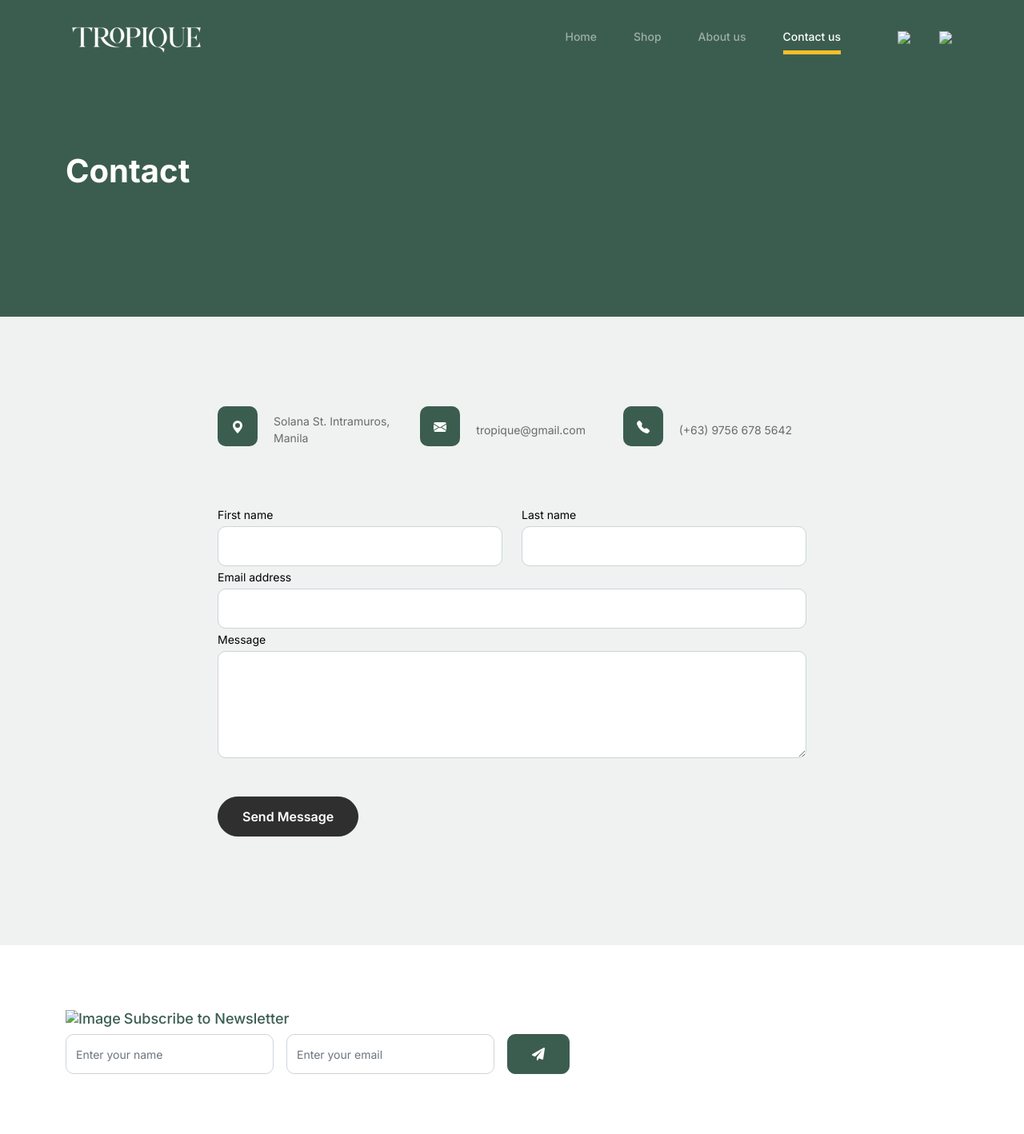
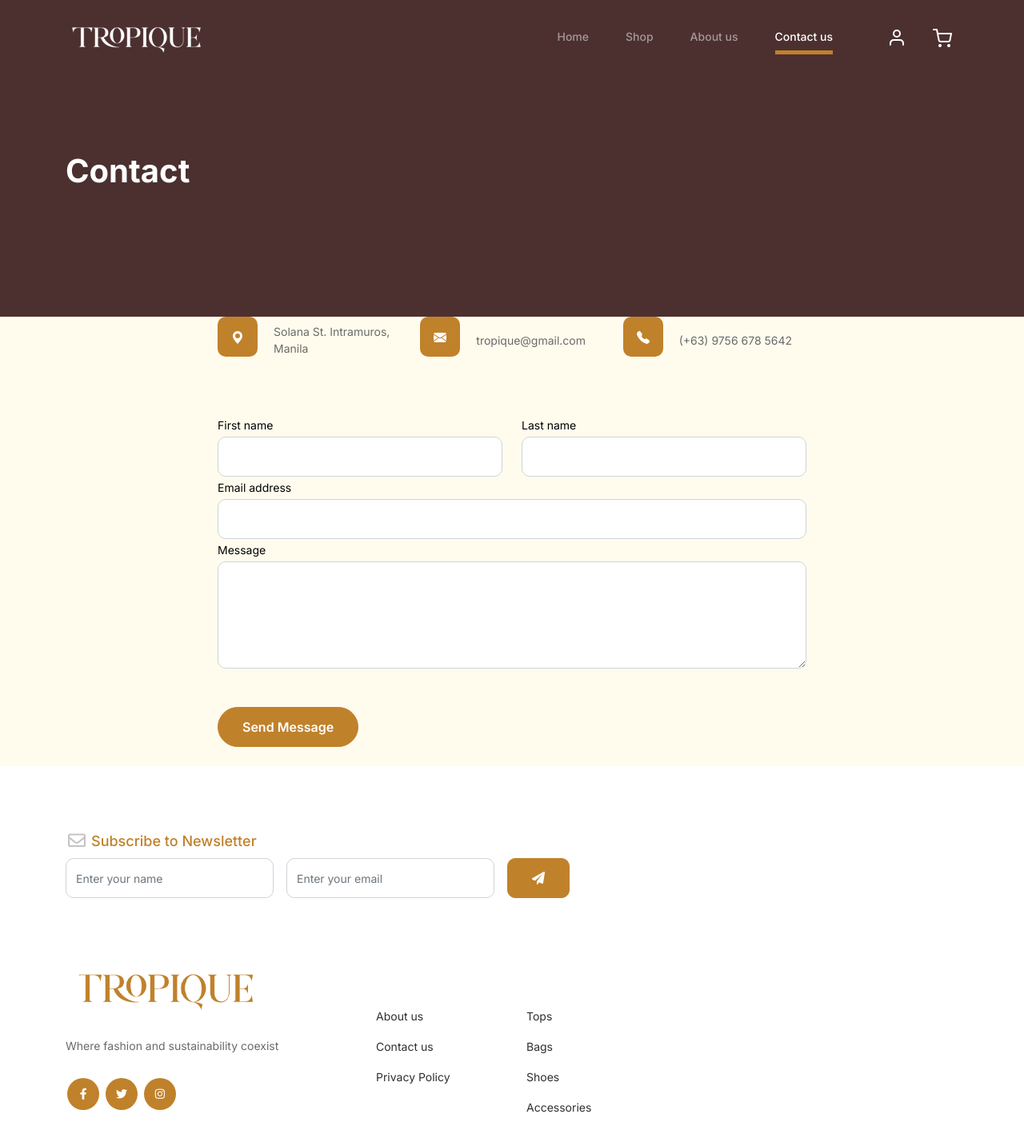
Before and after one commit to yedafaulve/Tropique, a plain HTML site: page contact.html in a window 1280 px wide. Shown: the top 1418 px of the page at 80% size. Drawn offline with nearby package versions, Linux system fonts and the light colour scheme; files that its build step writes are made by us from their sources; files whose address does not match are found by name.

Commit message:
Update contact.html

```diff
--- a/contact.html
+++ b/contact.html
@@ -6,10 +6,10 @@
   <link rel="shortcut icon" href="Favicon-logo.png">
 
 		<!-- Bootstrap CSS -->
-		<link href="css/bootstrap.min.css" rel="stylesheet">
+		<link href="bootstrap.min.css" rel="stylesheet">
 		<link href="https://cdnjs.cloudflare.com/ajax/libs/font-awesome/6.0.0-beta3/css/all.min.css" rel="stylesheet">
-		<link href="css/tiny-slider.css" rel="stylesheet">
-		<link href="css/style.css" rel="stylesheet">
+		<link href="tiny-slider.css" rel="stylesheet">
+		<link href="style.css" rel="stylesheet">
 		<title> Tropique </title>
 	</head>
 
@@ -36,8 +36,8 @@
 					</ul>
 
 					<ul class="custom-navbar-cta navbar-nav mb-2 mb-md-0 ms-5">
-						<li><a class="nav-link" href="#"><img src="images/user.svg"></a></li>
-						<li><a class="nav-link" href="cart.html"><img src="images/cart.svg"></a></li>
+						<li><a class="nav-link" href="#"><img src="user.svg"></a></li>
+						<li><a class="nav-link" href="cart.html"><img src="cart.svg"></a></li>
 					</ul>
 				</div>
 			</div>
@@ -163,7 +163,7 @@
 				<div class="row">
 					<div class="col-lg-8">
 						<div class="subscription-form">
-							<h3 class="d-flex align-items-center"><span class="me-1"><img src="images/envelope-outline.svg" alt="Image" class="img-fluid"></span><span>Subscribe to Newsletter</span></h3>
+							<h3 class="d-flex align-items-center"><span class="me-1"><img src="envelope-outline.svg" alt="Image" class="img-fluid"></span><span>Subscribe to Newsletter</span></h3>
 
 							<form action="#" class="row g-3">
 								<div class="col-auto">
```
